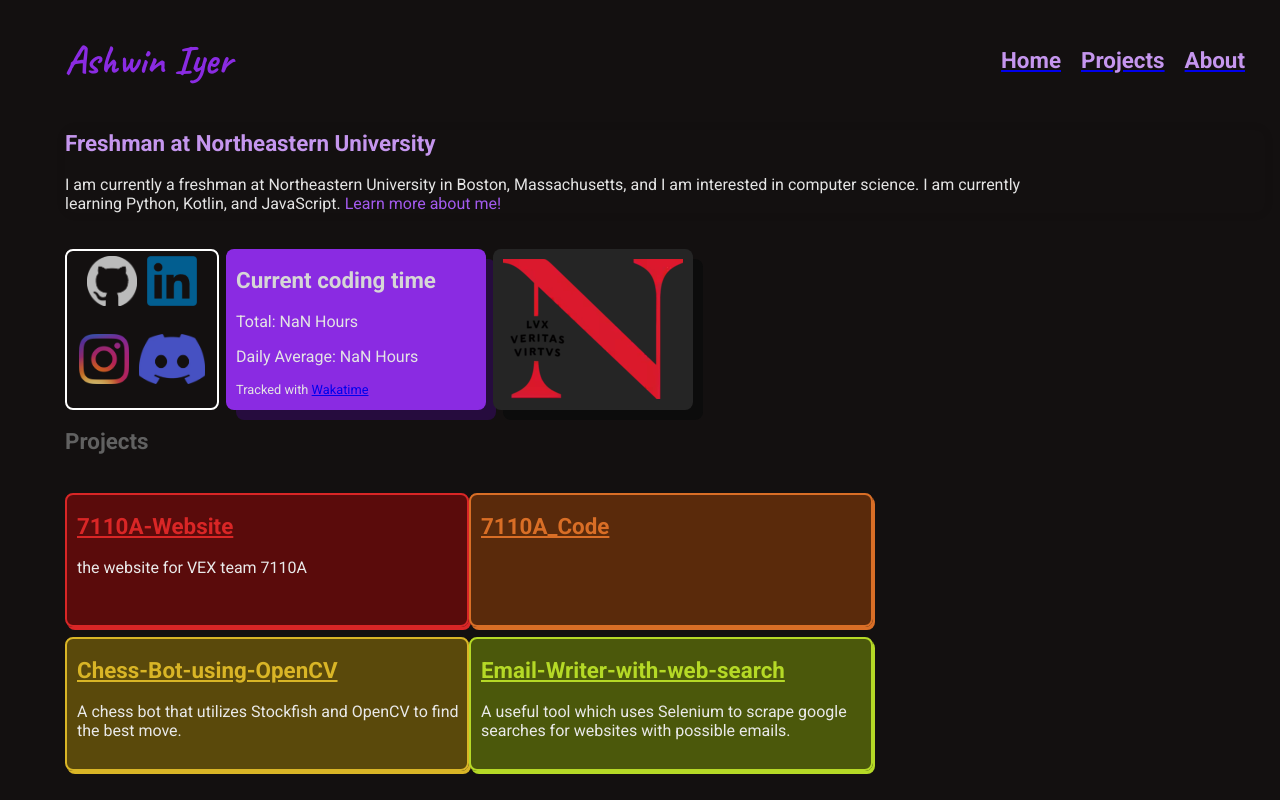
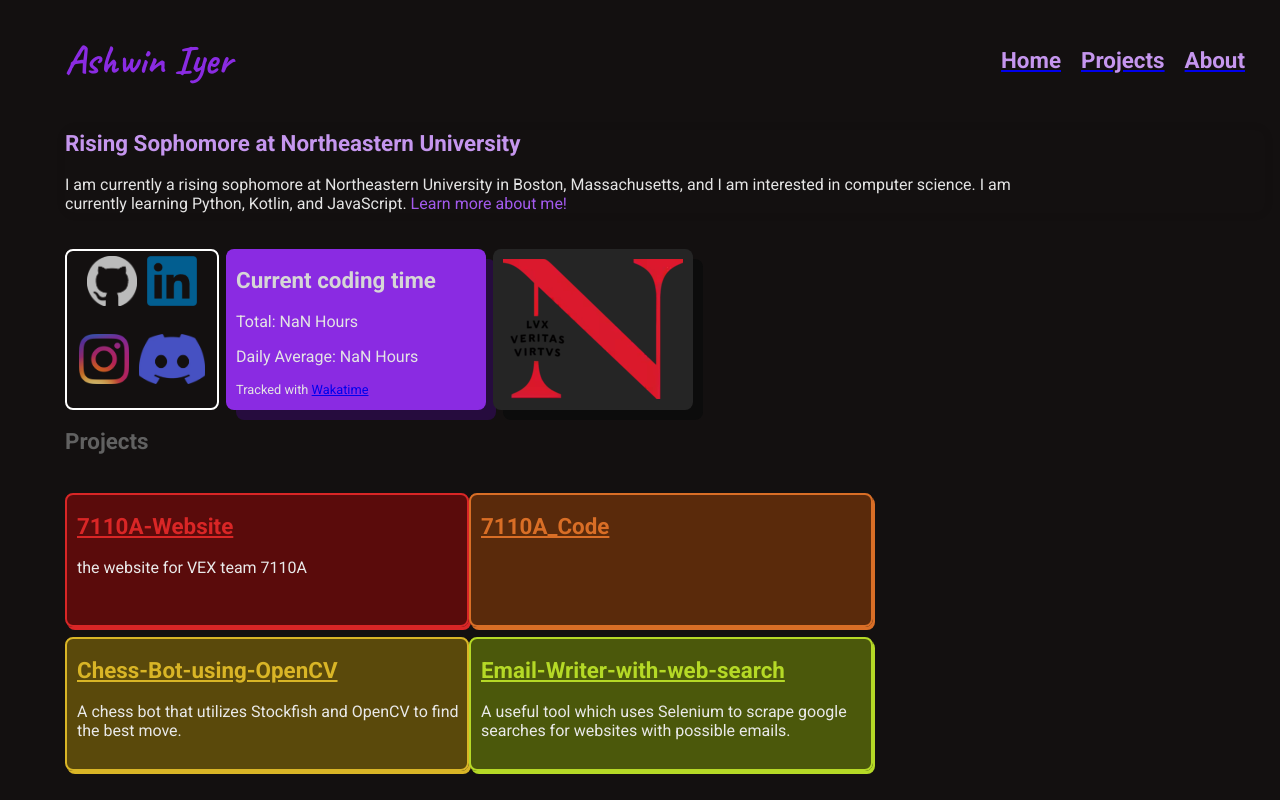
Before and after one commit to Ashwin-Iyer1/NextJS-Portfolio, a Next.js app: page / in a window 1280 px wide. Shown: the top 800 px of the page. Built offline with nearby package versions, Linux system fonts and the light colour scheme; no server answers.

Commit message:
change from freshman to rising sophomore

```diff
--- a/app/about/page.js
+++ b/app/about/page.js
@@ -14,7 +14,7 @@ export default function About() {
       <div className={styles.text}>
         <h2>About me 😲</h2>
         <p>
-          My name is Ashwin Iyer, a current freshman at{" "}
+          My name is Ashwin Iyer, a current rising sophomore at{" "}
           <b>Northeastern University</b> for <b>Computer science x Business</b>.
           I am looking forward to the co-op program as well as joining the{" "}
           <b>Mars Rover Team</b> and the <b>Electric Racing Team</b>.
--- a/app/layout.js
+++ b/app/layout.js
@@ -4,7 +4,7 @@ import { GoogleAnalytics } from "@next/third-parties/google";
 export const metadata = {
   title: "Ashwin Iyer",
   description:
-    "Personal website of Ashwin Iyer, a freshman at Northeastern University from Southlake, Texas.",
+    "Personal website of Ashwin Iyer, a rising sophomore at Northeastern University from Southlake, Texas.",
   image: "https://photos.fife.usercontent.google.com/pw/AP1GczOdFssYTs9Pz2YtPa3Vrqv4YdpBEb5aIQV80EsI1owJ01Hqns6ibXs7MA=w1234-h1646-s-no-gm?authuser=0",
 };
 
--- a/app/page.js
+++ b/app/page.js
@@ -46,9 +46,9 @@ export default function Home() {
       <Bar />
       <div className="Container">
         <div className="basic">
-          <h2>Freshman at Northeastern University</h2>
+          <h2>Rising Sophomore at Northeastern University</h2>
           <p>
-            I am currently a freshman at Northeastern University in Boston,
+            I am currently a rising sophomore at Northeastern University in Boston,
             Massachusetts, and I am interested in computer science. I am
             currently learning Python, Kotlin, and JavaScript.{" "}
             <Link href="/about">Learn more about me!</Link>
```
